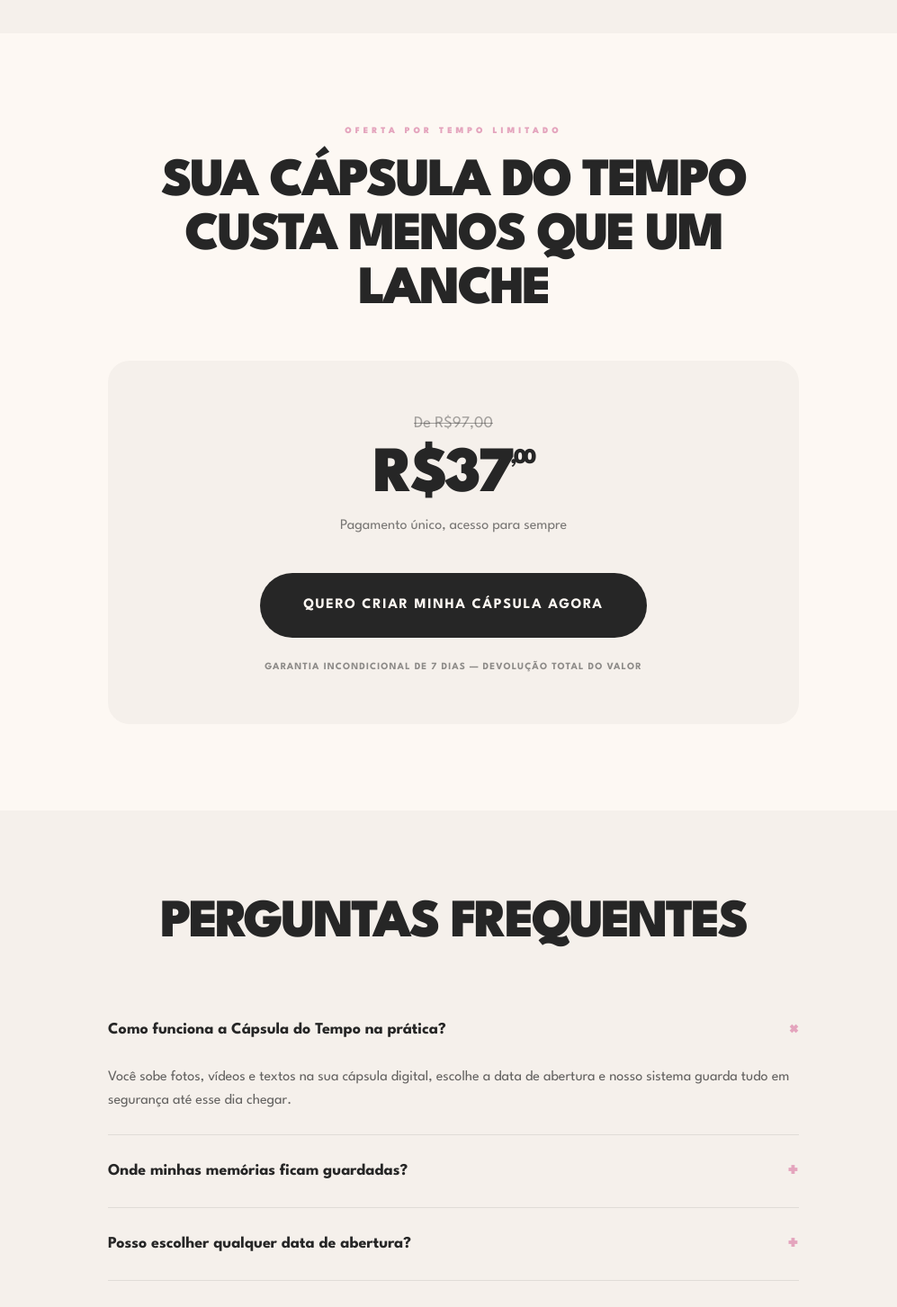
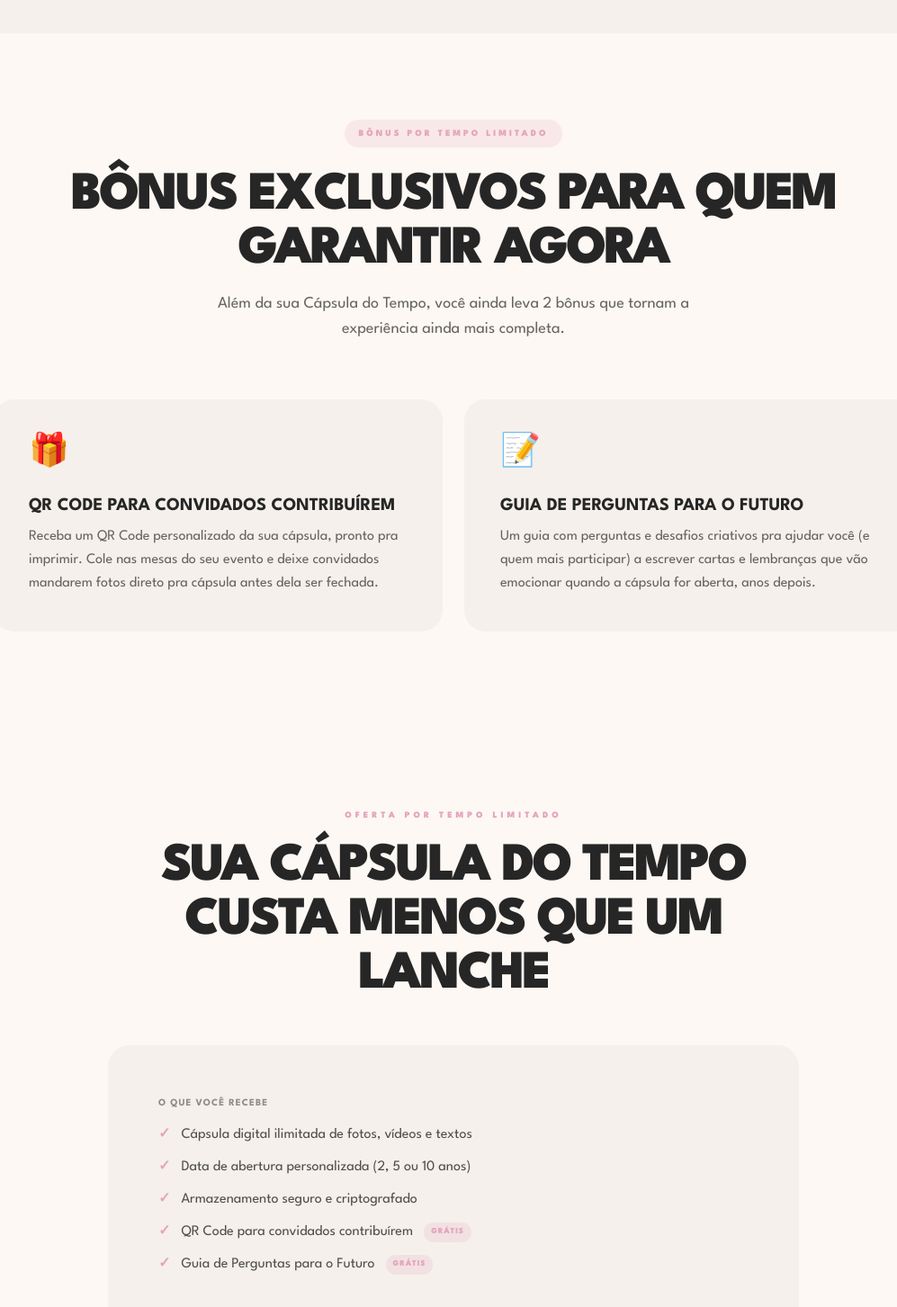
Before and after one commit to azevedolima661-cyber/capsula-do-tempo, a Next.js app: page / in a window 1280 px wide. Shown: the part 5920-7373 px from the top of the page at 90% size, without its empty margins (136-1133 px from the left). Built offline with nearby package versions, Linux system fonts and the light colour scheme.

Commit message:
Add bonus section and checklist to the offer
Adds two bonuses tailored to the product (QR code for guest
contributions, guide of future-letter prompts) and surfaces them as
free checklist items in the offer card, right above the price.

```diff
--- a/app/page.tsx
+++ b/app/page.tsx
@@ -6,6 +6,7 @@ import ForWho from "@/components/ForWho";
 import Mechanism from "@/components/Mechanism";
 import Includes from "@/components/Includes";
 import Testimonials from "@/components/Testimonials";
+import Bonuses from "@/components/Bonuses";
 import Offer from "@/components/Offer";
 import Faq from "@/components/Faq";
 import Footer from "@/components/Footer";
@@ -22,6 +23,7 @@ export default function Home() {
         <Mechanism />
         <Includes />
         <Testimonials />
+        <Bonuses />
         <Offer />
         <Faq />
       </main>
--- /dev/null
+++ b/components/Bonuses.tsx
@@ -0,0 +1,53 @@
+import Reveal from "./Reveal";
+
+const bonuses = [
+  {
+    emoji: "🎁",
+    title: "QR Code para convidados contribuírem",
+    text: "Receba um QR Code personalizado da sua cápsula, pronto pra imprimir. Cole nas mesas do seu evento e deixe convidados mandarem fotos direto pra cápsula antes dela ser fechada.",
+  },
+  {
+    emoji: "📝",
+    title: "Guia de Perguntas para o Futuro",
+    text: "Um guia com perguntas e desafios criativos pra ajudar você (e quem mais participar) a escrever cartas e lembranças que vão emocionar quando a cápsula for aberta, anos depois.",
+  },
+];
+
+export default function Bonuses() {
+  return (
+    <section className="py-24 px-6">
+      <div className="max-w-5xl mx-auto">
+        <Reveal>
+          <div className="text-center">
+            <span className="inline-block rounded-full bg-accent/20 text-accent text-[10px] font-black uppercase tracking-[0.3em] px-4 py-2">
+              Bônus por tempo limitado
+            </span>
+            <h2 className="mt-6 text-4xl md:text-6xl font-black tracking-tighter uppercase">
+              Bônus exclusivos para quem garantir agora
+            </h2>
+            <p className="mt-4 text-lg text-ink/70 max-w-xl mx-auto">
+              Além da sua Cápsula do Tempo, você ainda leva 2 bônus que tornam
+              a experiência ainda mais completa.
+            </p>
+          </div>
+        </Reveal>
+
+        <div className="mt-16 grid md:grid-cols-2 gap-6">
+          {bonuses.map((bonus, i) => (
+            <Reveal key={bonus.title} delay={i * 150}>
+              <div className="h-full rounded-[24px] bg-bg2 p-10">
+                <span className="text-4xl">{bonus.emoji}</span>
+                <h3 className="mt-6 text-xl font-bold uppercase">
+                  {bonus.title}
+                </h3>
+                <p className="mt-2 text-ink/70 leading-relaxed">
+                  {bonus.text}
+                </p>
+              </div>
+            </Reveal>
+          ))}
+        </div>
+      </div>
+    </section>
+  );
+}
--- a/components/Offer.tsx
+++ b/components/Offer.tsx
@@ -1,4 +1,12 @@
 import Reveal from "./Reveal";
+
+const checklist = [
+  { label: "Cápsula digital ilimitada de fotos, vídeos e textos", free: false },
+  { label: "Data de abertura personalizada (2, 5 ou 10 anos)", free: false },
+  { label: "Armazenamento seguro e criptografado", free: false },
+  { label: "QR Code para convidados contribuírem", free: true },
+  { label: "Guia de Perguntas para o Futuro", free: true },
+];
 
 export default function Offer() {
   return (
@@ -15,7 +23,24 @@ export default function Offer() {
 
         <Reveal delay={150}>
           <div className="mt-12 rounded-[24px] bg-bg2 p-10 md:p-14">
-            <p className="text-ink/40 text-lg line-through">De R$97,00</p>
+            <p className="text-left text-[11px] font-bold uppercase tracking-widest text-ink/50">
+              O que você recebe
+            </p>
+            <ul className="mt-4 text-left space-y-3">
+              {checklist.map((item) => (
+                <li key={item.label} className="flex items-center gap-3">
+                  <span className="text-accent font-black">✓</span>
+                  <span className="text-ink/80">{item.label}</span>
+                  {item.free && (
+                    <span className="rounded-full bg-accent/20 text-accent text-[9px] font-black uppercase tracking-widest px-2 py-1">
+                      Grátis
+                    </span>
+                  )}
+                </li>
+              ))}
+            </ul>
+
+            <p className="mt-10 text-ink/40 text-lg line-through">De R$97,00</p>
             <p className="mt-2 text-6xl md:text-7xl font-black tracking-tighter">
               R$37<span className="text-2xl align-top">,00</span>
             </p>
```
